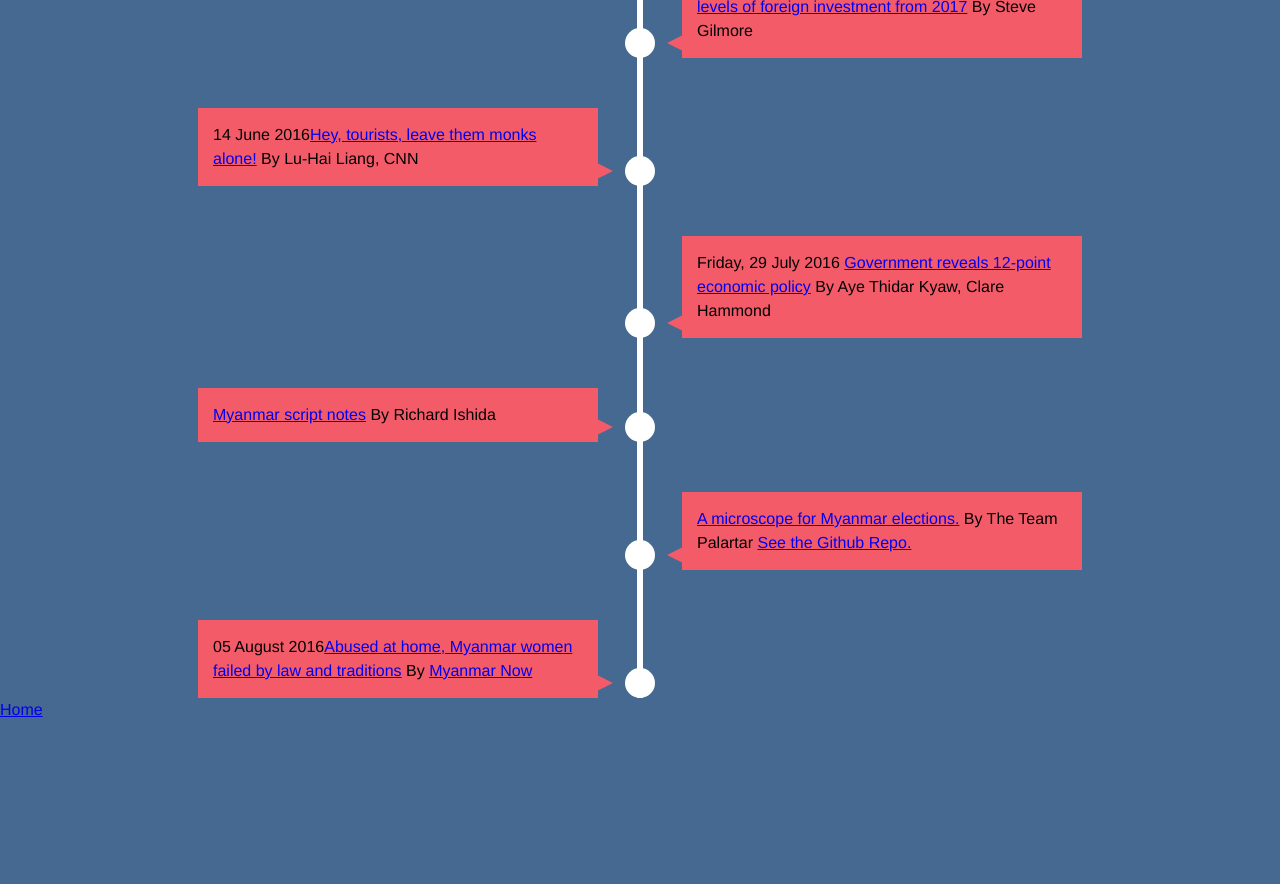
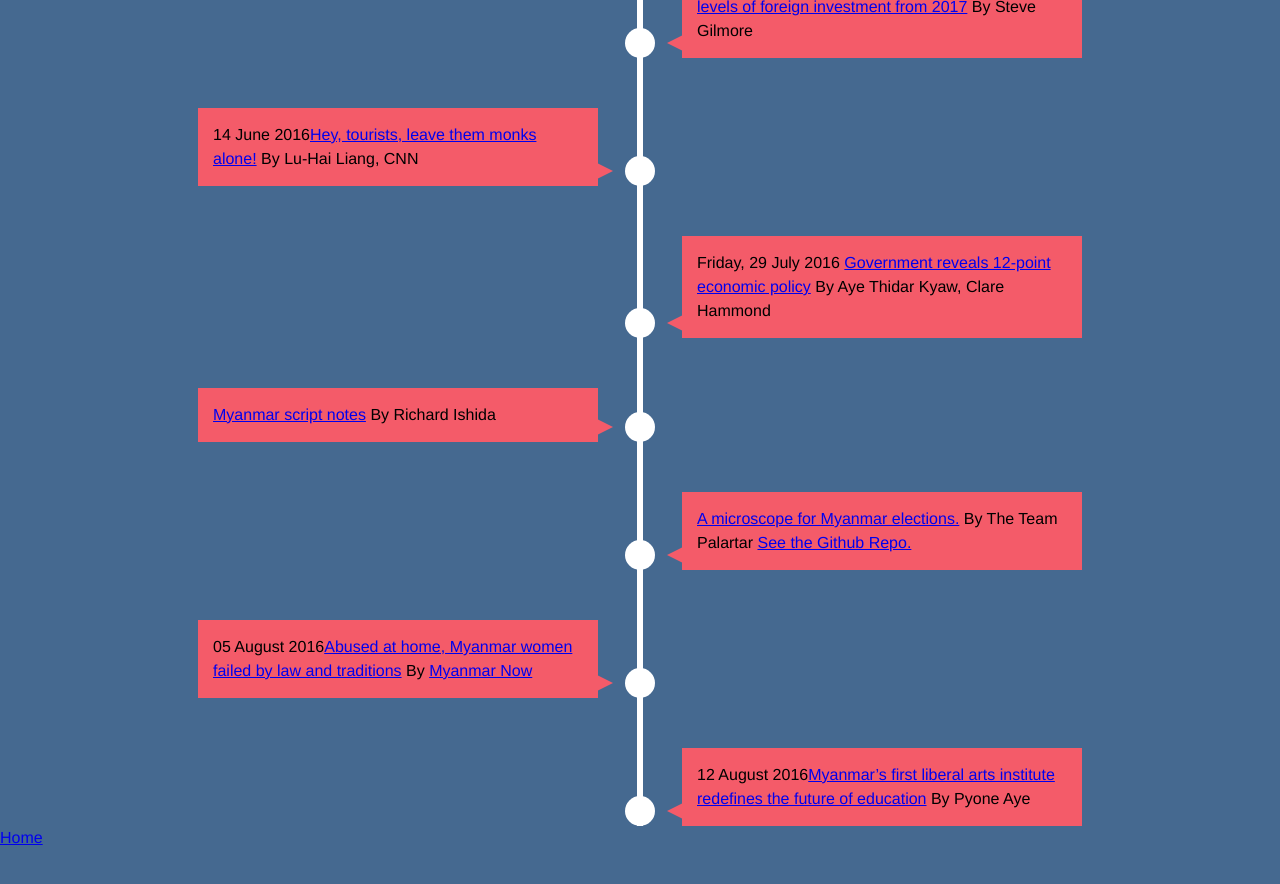
Before and after one commit to sawthinkar/sawthinkar.github.io, a Jekyll site: the page whereIamfrom/index.html, which Jekyll copies as it is, in a window 1280 px wide and 900 px high, scrolled down 1778 px. Shown: the top 884 px of the window. Built offline with Jekyll 4.4.1, drawn with Linux system fonts in a browser that asks for light colours; before the commit the page ends 2550 px from its top, so only the background shows below that.

Commit message:
Update index.html

```diff
--- a/whereIamfrom/index.html
+++ b/whereIamfrom/index.html
@@ -99,6 +99,11 @@ Myanmar, Karen and Buddhism
             <time>05 August 2016</time></time><a href="http://yangon.coconuts.co/2016/08/05/abused-home-myanmar-women-failed-law-and-traditions">Abused at home, Myanmar women failed by law and traditions</a> By <a href="http://yangon.coconuts.co/profile/Myanmar%20Now">Myanmar Now</a>
         </div>
     </li>
+    <li>
+        <div>
+            <time>12 August 2016</time></time><a href="http://www.mmtimes.com/index.php/lifestyle/21911-myanmar-s-first-liberal-arts-institute-redefines-the-future-of-education.html#.V61ev06gLuo.facebook">Myanmar’s first liberal arts institute redefines the future of education</a> By Pyone Aye
+        </div>
+    </li>
 </ul>
 </section>
 </body>
```
